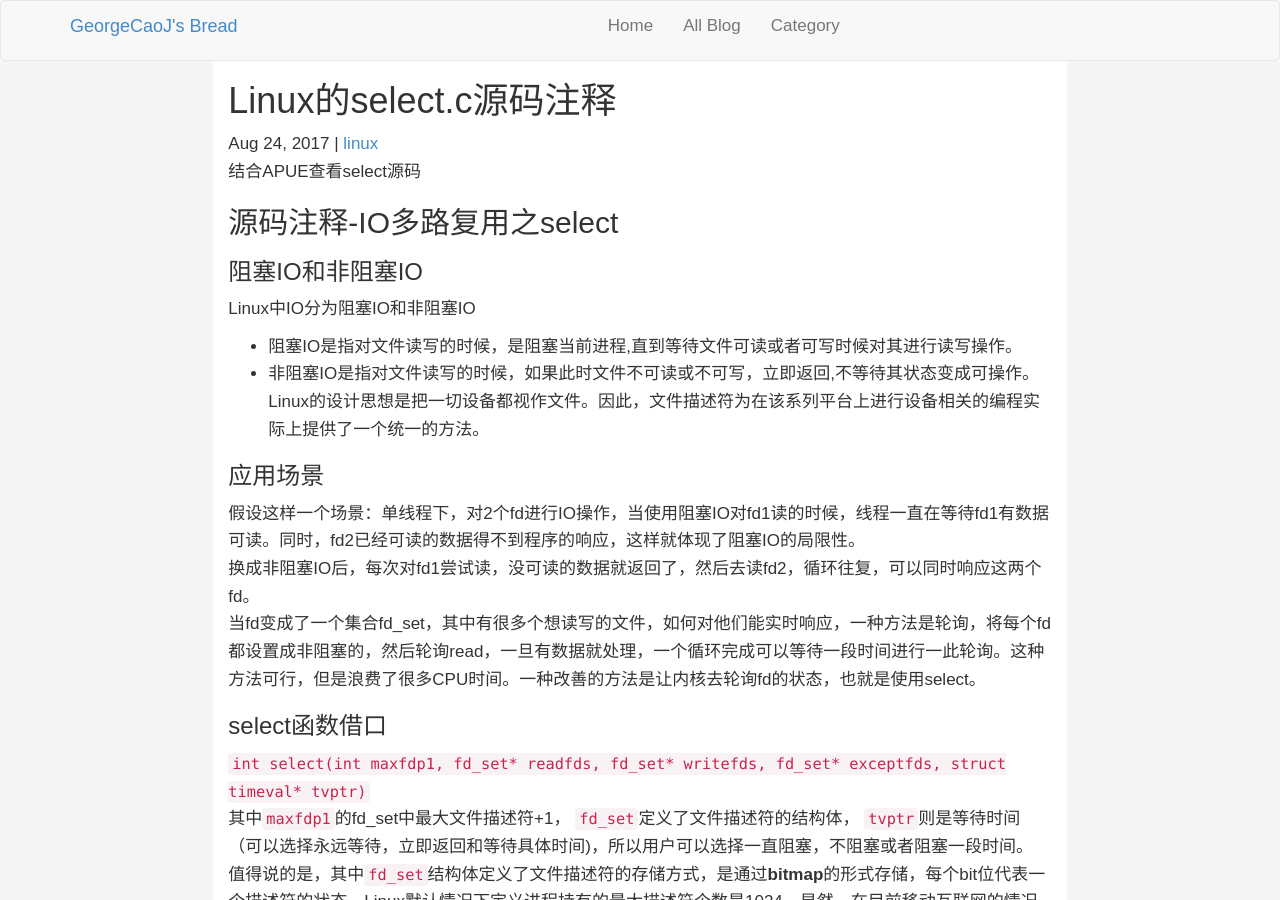
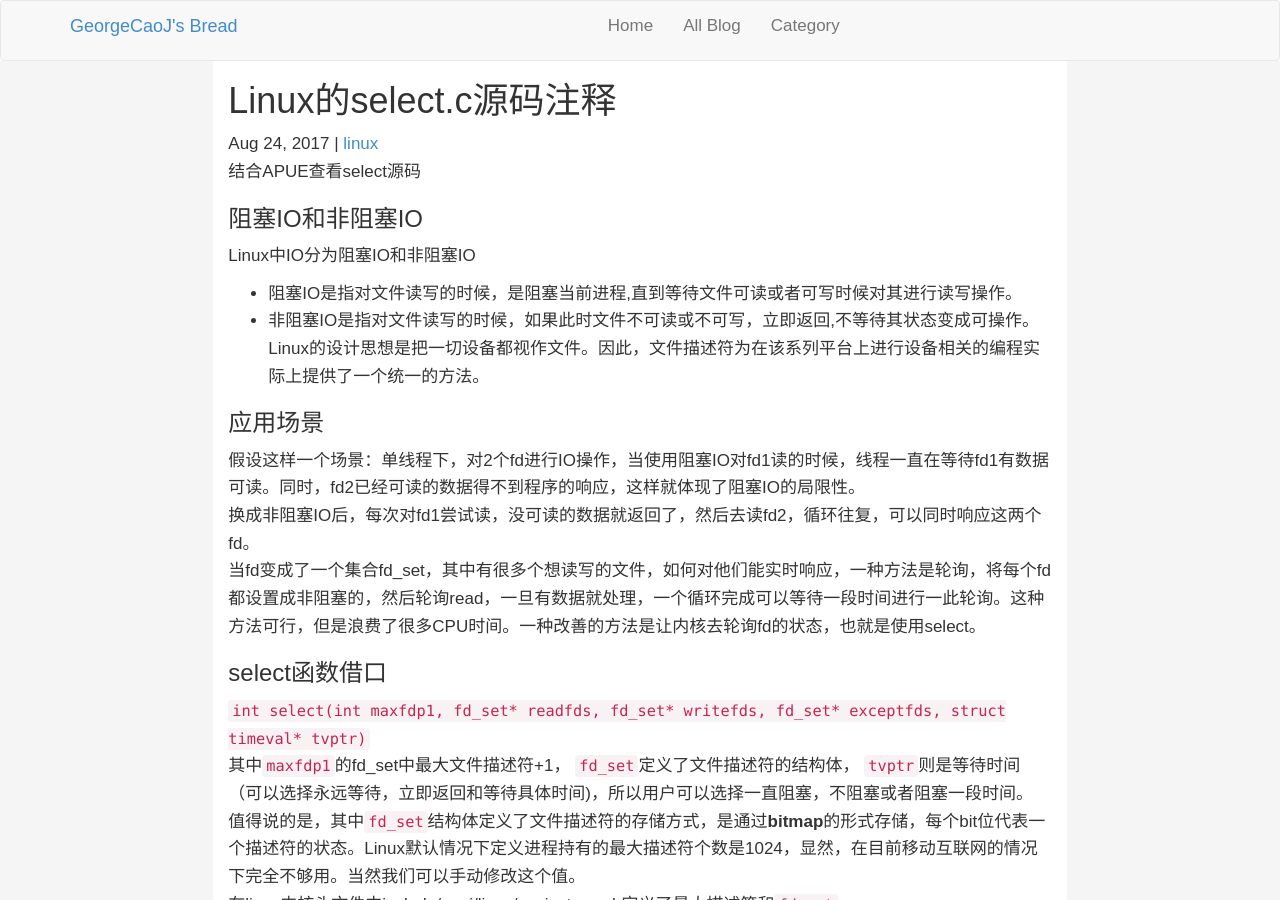
Before and after one commit to GeorgeCaoJ/blog, a Jekyll site: the page built from _posts/linux/2017-08-24-select-annotations.md, in a window 1280 px wide and 900 px high. Built offline with Jekyll 4.4.1, drawn with Linux system fonts in a browser that asks for light colours.

Commit message:
fix some detail

```diff
--- a/_posts/linux/2017-08-24-select-annotations.md
+++ b/_posts/linux/2017-08-24-select-annotations.md
@@ -5,7 +5,7 @@ category: linux
 description: 结合APUE查看select源码
 ---
 
-## 源码注释-IO多路复用之select
+
 
 ###  阻塞IO和非阻塞IO
 Linux中IO分为阻塞IO和非阻塞IO
```
